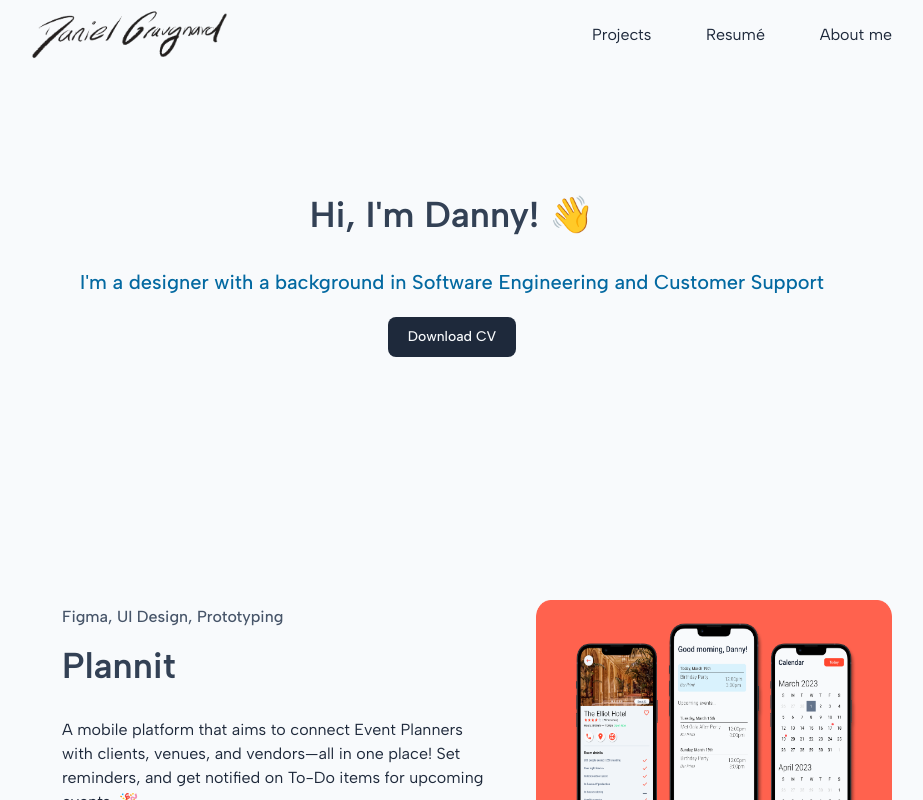
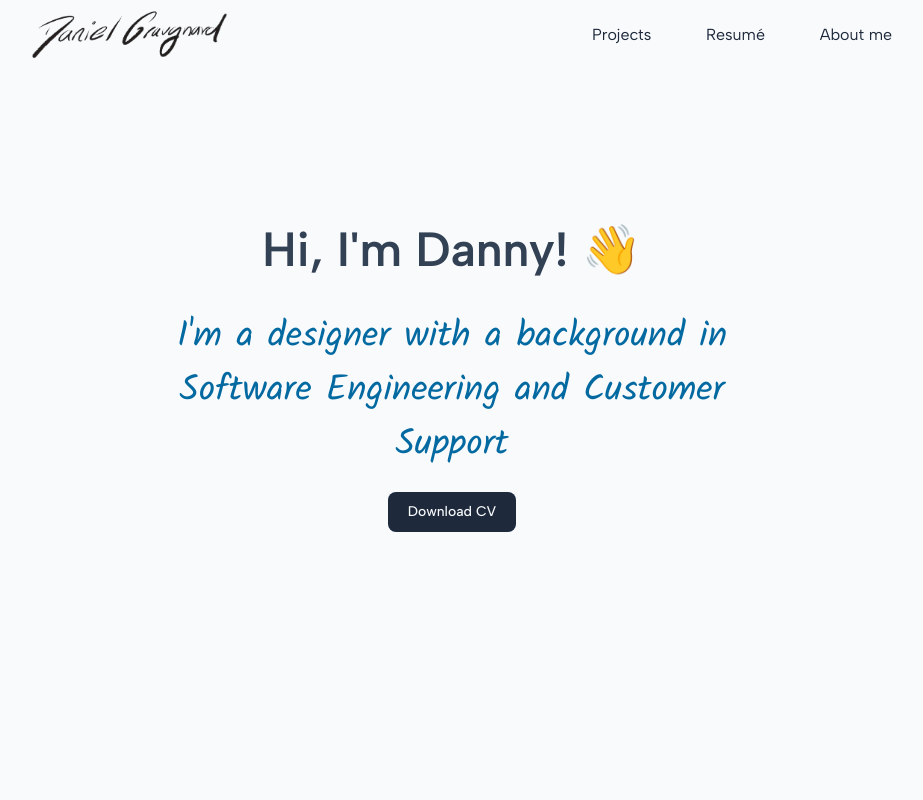
Before and after one commit to dan11218/portfolio-app, a Next.js app: page / in a window 1280 px wide. Shown: the top 800 px of the page, without its empty margins (188-1111 px from the left). Built offline with nearby package versions, Linux system fonts and the light colour scheme.

Commit message:
creates font js file, updates jumbotron

```diff
--- /dev/null
+++ b/app/fonts.ts
@@ -0,0 +1,16 @@
+import { Albert_Sans, Kalam, Space_Mono } from 'next/font/google'
+
+export const albertSans = Albert_Sans({
+    subsets: ['latin']
+})
+
+export const kalam = Kalam({
+    weight: ['300', '400', '700'],
+    subsets: ['latin']
+})
+
+export const spaceMono = Space_Mono({
+    weight: ['400', '700'],
+    style: ['italic', 'normal'],
+    subsets: ['latin']
+})
--- a/app/jumbotron.tsx
+++ b/app/jumbotron.tsx
@@ -1,12 +1,13 @@
 import Image from "next/image"
 import Link from "next/link"
+import { kalam } from "./fonts"
 
 export default function Jumbotron() {
    return (
-      <div className="px-[200px] py-[20px] justify-center inline-flex w-full h-[400px] bg-slate-50">
+      <div className="px-[200px] py-[50px] justify-center inline-flex w-full h-[600px] bg-slate-50">
          <div className="flex flex-col justify-center items-center w-full h-50 max-w-6xl px-[50px]">
-            <h2 className="font-semibold py-[5px] text-slate-700">Hi, I&apos;m Danny! 👋</h2>
-            <h3 className="font-medium py-[20px] text-sky-700">I&apos;m a designer with a background in Software Engineering and Customer Support</h3>
+            <h1 className="font-semibold py-[5px] text-slate-700">Hi, I&apos;m Danny! 👋</h1>
+            <h2 className={`${kalam.className} text-center px-[60px] py-[20px] text-sky-700`}>I&apos;m a designer with a background in Software Engineering and Customer Support</h2>
             <Link href="https://drive.google.com/file/d/1nTI56A3wOYprQhMZaEhc4_X8DhuG4c_5/view?usp=sharing" className="w-fit h-10 px-5 flex items-center font-medium text-sm text-slate-50 transition-colors duration-150 bg-slate-800 rounded-lg focus:shadow-outline hover:bg-slate-600">Download CV</Link>
          </div>
       </div>
--- a/app/layout.tsx
+++ b/app/layout.tsx
@@ -1,22 +1,7 @@
 import type { Metadata } from 'next'
-import { Albert_Sans, Kalam, Space_Mono } from 'next/font/google'
+import { albertSans } from './fonts'
 import './globals.css'
 import Navbar from './navbar'
-
-const albertSans = Albert_Sans({
-  subsets: ['latin']
-})
-
-const kalam = Kalam({
-  weight: ['300', '400', '700'],
-  subsets: ['latin']
-})
-
-const spaceMono = Space_Mono({
-  weight: ['400', '700'],
-  style: [ 'italic', 'normal'],
-  subsets: ['latin']
-})
 
 export const metadata: Metadata = {
   title: 'Danny Graugnard Portfolio',
```
